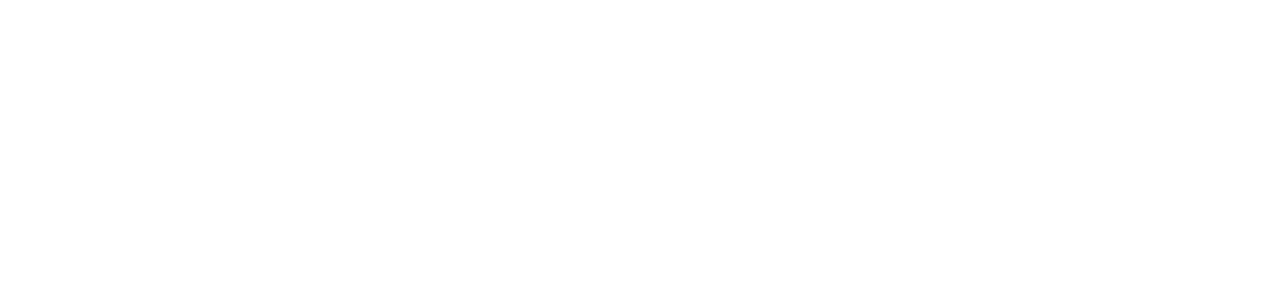
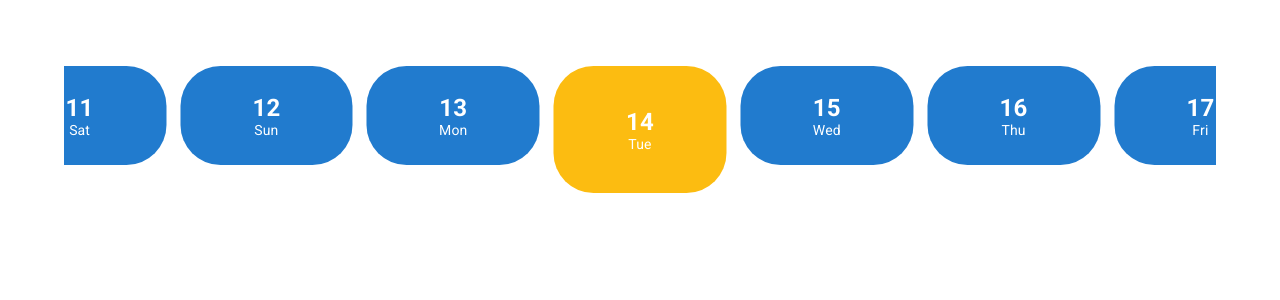
Before and after one commit to CuauhtliHC/uma-front, a React (Create React App) app: page /gestionar_agenda in a window 1280 px wide. Before the commit this address had no page. Shown: the top 300 px of the page. Built offline with nearby package versions, Linux system fonts and the light colour scheme.

Commit message:
Adding carousel of dates

```diff
--- a/package.json
+++ b/package.json
@@ -13,6 +13,7 @@
     "@testing-library/jest-dom": "^5.16.5",
     "@testing-library/react": "^13.4.0",
     "@testing-library/user-event": "^13.5.0",
+    "embla-carousel-react": "^7.0.9",
     "eslint-config-airbnb": "^19.0.4",
     "react": "^18.2.0",
     "react-dom": "^18.2.0",
--- /dev/null
+++ b/src/commons/CommonDate.jsx
@@ -0,0 +1,29 @@
+import { Box, Typography } from '@mui/material';
+import React from 'react';
+
+const CommonDate = ({ day }) => {
+  const backgroundC = day.today ? '#FCBC11' : '#217BCE';
+  const hg = day.today ? '127px' : '99px';
+  return (
+    <Box
+      width="61px"
+      height={hg}
+      borderRadius="40px"
+      bgcolor={backgroundC}
+      flex="0 0 15%"
+      minWidth={0}
+      marginLeft={'14px'}
+      alignContent="center"
+      display="flex"
+      justifyContent="center"
+      alignItems="center"
+    >
+      <Box>
+        <Typography textAlign='center' fontWeight={700} color='white' fontSize='24px' lineHeight='28px'>{day.numDay}</Typography>
+        <Typography textAlign='center' color='white' fontSize='14px' lineHeight='16px'>{day.day}</Typography>
+      </Box>
+    </Box>
+  );
+};
+
+export default CommonDate;
--- /dev/null
+++ b/src/components/DatesCarousel.jsx
@@ -0,0 +1,20 @@
+import React from 'react';
+import useEmblaCarousel from 'embla-carousel-react';
+import { Box } from '@mui/material';
+import CommonDate from '../commons/CommonDate.jsx';
+import getDatesInRange from '../utils/arrayOfDates.jsx';
+
+const DatesCarousel = () => {
+  const { arrayDates, index } = getDatesInRange();
+  const [emblaRef] = useEmblaCarousel({ loop: false, startIndex: index });
+
+  return (
+    <Box overflow="hidden" ref={emblaRef}>
+      <Box display="flex">
+        {arrayDates.map((day, i) => <CommonDate day={day} key={i}/>)}
+      </Box>
+    </Box>
+  );
+};
+
+export default DatesCarousel;
--- /dev/null
+++ b/src/pages/ManageSchedule.jsx
@@ -0,0 +1,13 @@
+import { Box } from '@mui/material';
+import React from 'react';
+import DatesCarousel from '../components/DatesCarousel.jsx';
+
+const ManageSchedule = () => {
+  return (
+    <Box>
+      <DatesCarousel />
+    </Box>
+  );
+};
+
+export default ManageSchedule;
--- a/src/routes/routes.jsx
+++ b/src/routes/routes.jsx
@@ -13,12 +13,14 @@
 import { user } from '../state/user.jsx';
 import LoggedRestricted from './LoggedRestricted.jsx';
 import CurrentDistribution from '../pages/CurrentDistribution/CurrentDistribution.jsx';
+import ManageSchedule from '../pages/ManageSchedule.jsx';
 
 const Links = () => {
   const dataUser = useRecoilValue(user);
   return (
     <Routes>
       <Route exact path="/" element={<Navigate to="/login" replace />} />
+      <Route exact path="/gestionar_agenda" element={<ManageSchedule />} />
       <Route element={<ProtectedRoute user={dataUser} />}>
         <Route exact path="/mi_perfil" element={<Profile />} />
         <Route exact path="/obtener_paquete" element={<GetPackage />} />
--- /dev/null
+++ b/src/utils/arrayOfDates.jsx
@@ -0,0 +1,30 @@
+const startDate = new Date('2023-01-16');
+
+function getDatesInRange() {
+  const date = new Date(startDate.getTime());
+  const endDate = new Date();
+  const fechaActual = new Date();
+  endDate.setDate(fechaActual.getDate() + 7);
+
+  const dates = [];
+
+  while (date <= endDate) {
+    dates.push(new Date(date));
+    date.setDate(date.getDate() + 1);
+  }
+  const arrayDates = dates.map((day) => {
+    const today = day.toLocaleDateString(undefined, {
+      weekday: 'long', year: 'numeric', month: 'long', day: 'numeric',
+    }) === fechaActual.toLocaleDateString(undefined, {
+      weekday: 'long', year: 'numeric', month: 'long', day: 'numeric',
+    });
+    return { day: day.toLocaleDateString(undefined, { weekday: 'long' }).substring(0, 3), numDay: String(day.getDate()).padStart(2, '0'), today };
+  });
+  const index = arrayDates.findIndex((day) => day.today);
+  return {
+    arrayDates,
+    index,
+  };
+}
+
+export default getDatesInRange;
```
Also changed, not shown: 1 other file (tests, documents, lock files or other folders).
